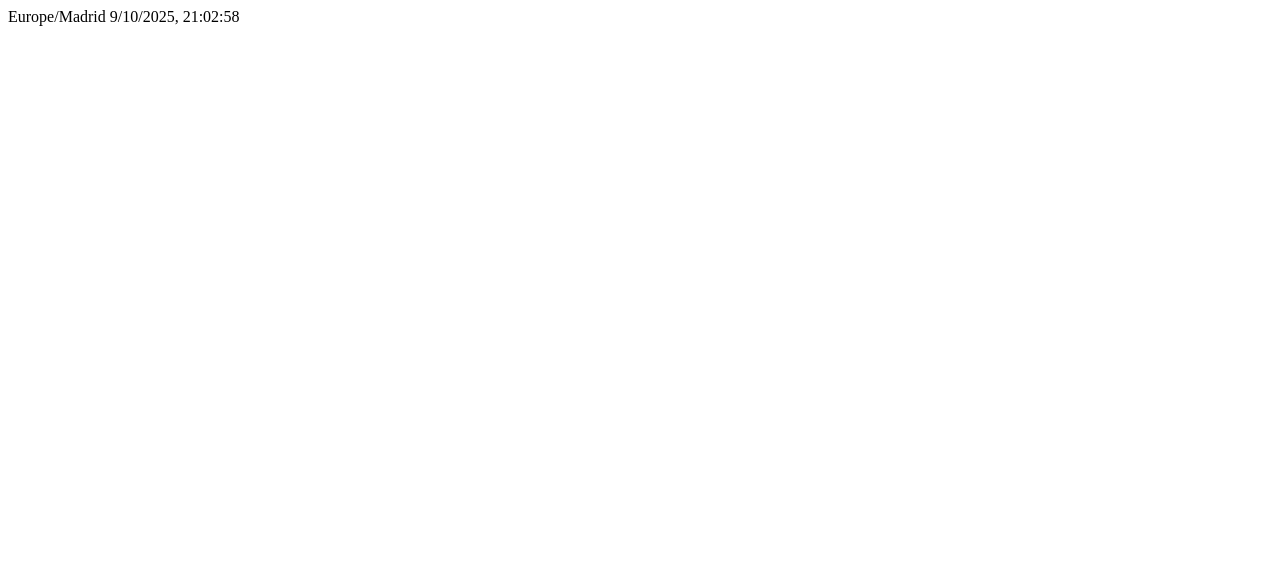
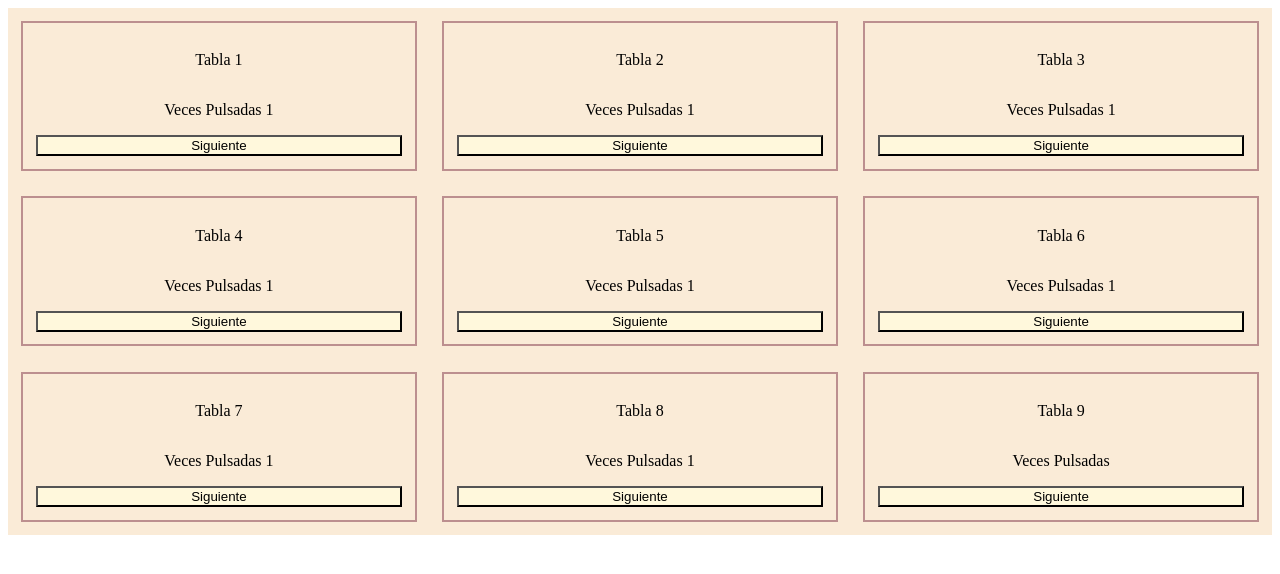
Before and after one commit to ilainDam/practicasIlain, a React (Create React App) app in the folder practicasTSX/: page / in a window 1280 px wide. Shown: the top 574 px of the page. Built offline with nearby package versions, Linux system fonts and the light colour scheme.

Commit message:
Añadida la tabla de clicks

```diff
--- /dev/null
+++ b/practicasTSX/src/Extra/TablaCliks/TablaClicks.css
@@ -0,0 +1,24 @@
+
+#root{
+    display: flex;
+    flex-direction: row;
+    flex-wrap: wrap;
+    align-items: center;
+    justify-content: center;
+    background-color: antiquewhite;
+    >div{
+        width: 29%;
+        display: flex;
+        flex-direction: column;
+        text-align: center;
+    }
+ button{
+    background-color: cornsilk;
+ }
+
+}
+.apartadoTabla{
+    border: 2px solid rosybrown;
+    margin: 1%;
+    padding: 1%;
+}
--- /dev/null
+++ b/practicasTSX/src/Extra/TablaCliks/TablaClicks.tsx
@@ -0,0 +1,39 @@
+import React, { useState } from 'react'
+import './TablaClicks.css'
+
+type Props = {}
+
+const TablaClicks = (props: Props) => {
+
+    const [contador, setcontador] = useState<number[]>([1, 1, 1, 1, 1, 1, 1, 1, 1])
+    const array: Array<number> = [1,2,3,4,5,6,7,8,9]
+
+
+    function practicarTabla(index: number) {
+        let actual = [...contador]
+        return (
+            <>
+            <div className='apartadoTabla'>
+                <p>Tabla {index}</p>
+                <p>Veces Pulsadas {actual[index]}</p>
+                <button onClick={() => {
+                    actual[index] += 1;
+                    setcontador(actual);
+                }}>Siguiente</button>
+            </div>
+
+            </>
+        )
+    }
+
+    return (
+        <>
+            {array.map((elemento, index) => {
+                return practicarTabla(elemento);
+            })}
+
+        </>
+    )
+}
+
+export default TablaClicks
--- a/practicasTSX/src/index.tsx
+++ b/practicasTSX/src/index.tsx
@@ -15,12 +15,13 @@ import Practica14 from './practicasClase/Practica14/Practica14';
 import Practica15 from './practicasClase/Practica15/Practica15';
 import Practica16 from './practicasClase/Practica16/Practica16';
 import Practica23 from './practicasClase/Practica23/Practica23';
+import TablaClicks from './Extra/TablaCliks/TablaClicks';
 
 const root = ReactDOM.createRoot(
   document.getElementById('root') as HTMLElement
 );
 root.render(
   <React.StrictMode>
-    <Practica23 />
+    <TablaClicks />
   </React.StrictMode>
 );
```
